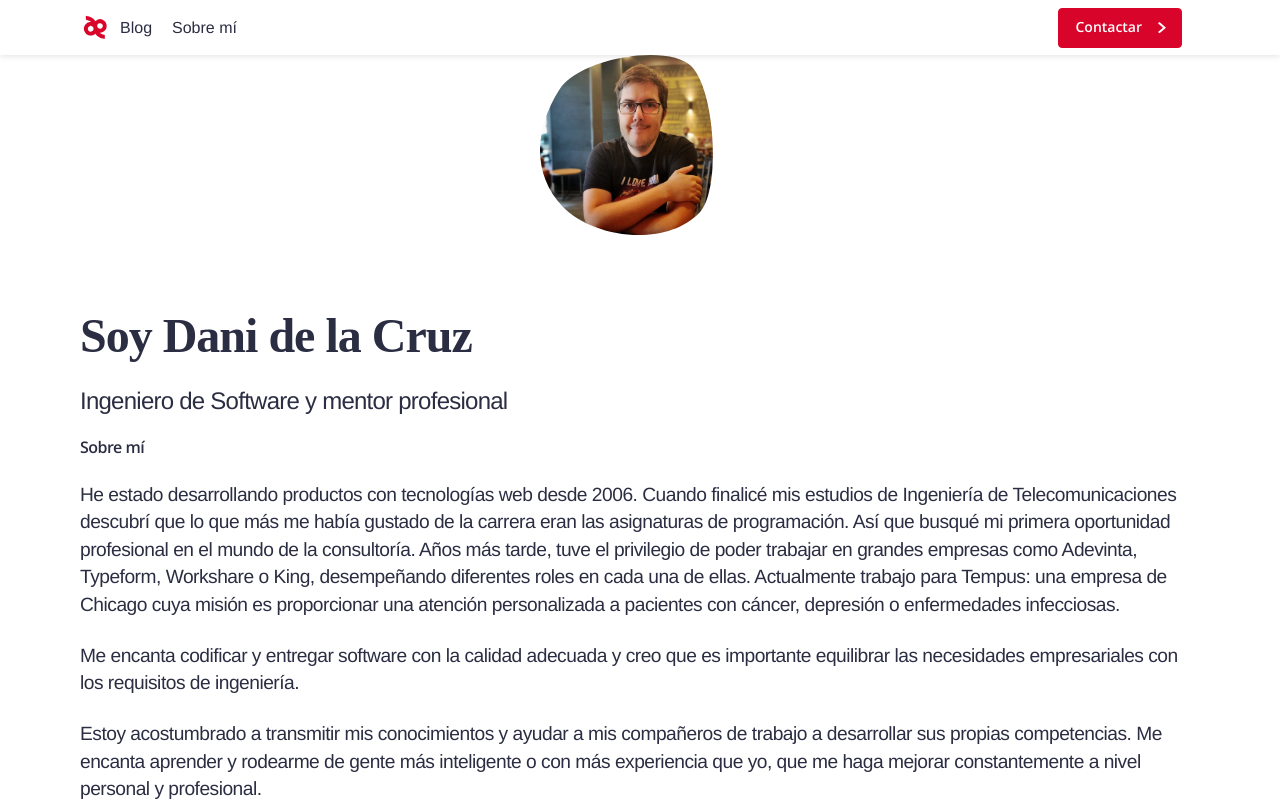
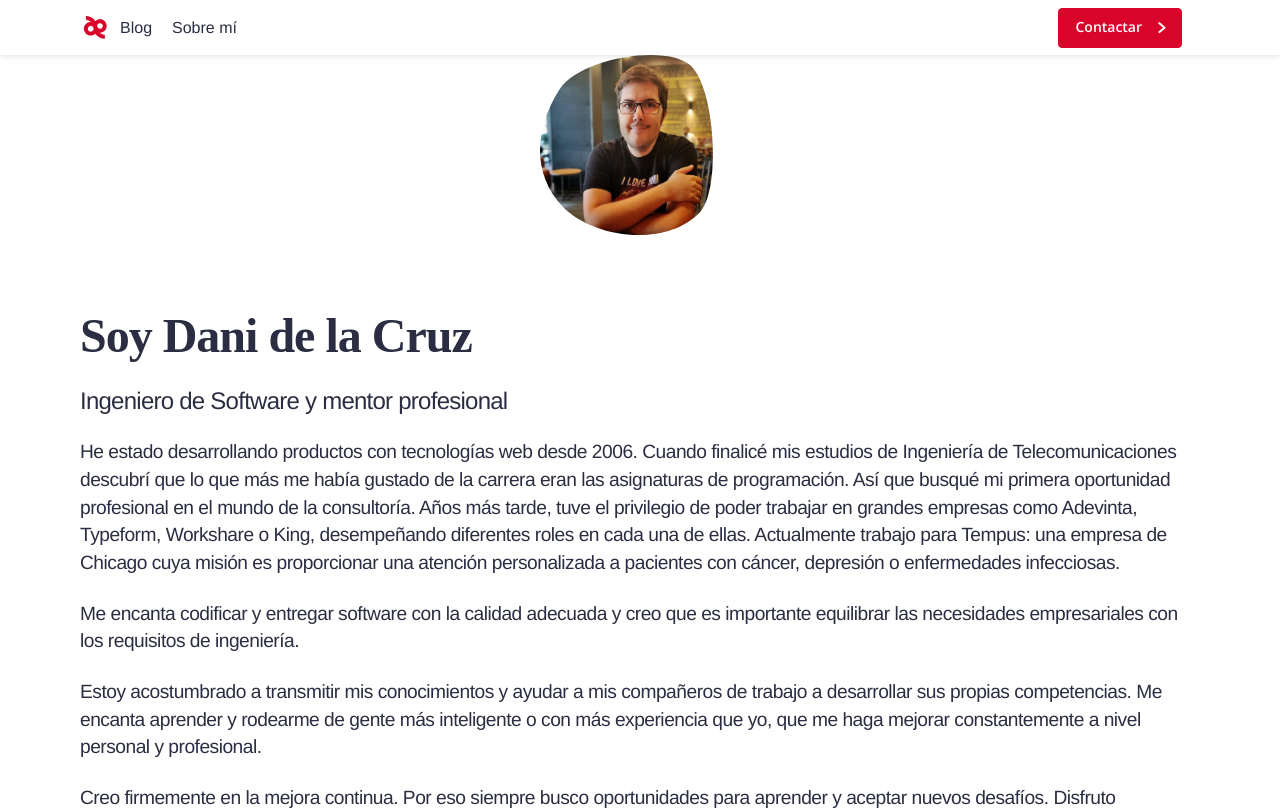
Before and after one commit to vab1997/delacruz.dev, a Next.js app: page /me in a window 1280 px wide. Shown: the top 810 px of the page. Built offline with nearby package versions, Linux system fonts and the light colour scheme; a web font is replaced by a local one.

Commit message:
remove about me

```diff
--- a/pages/me.js
+++ b/pages/me.js
@@ -20,7 +20,6 @@ function Home() {
         <div className='container'>
           <h1 className="title">Soy Dani de la Cruz</h1>
           <h2>Ingeniero de Software y mentor profesional</h2>
-          <h3 className="is-medium">Sobre mí</h3>
           <p>
             He estado desarrollando productos con tecnologías web desde 2006. Cuando finalicé mis estudios de Ingeniería
             de Telecomunicaciones descubrí que lo que más me había gustado de la carrera eran las asignaturas de
```
